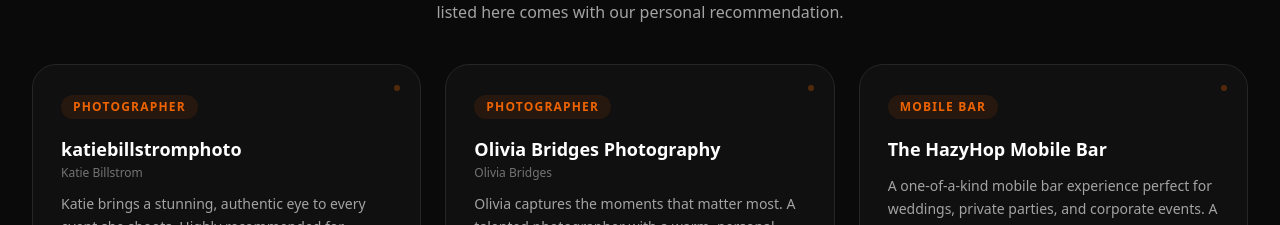
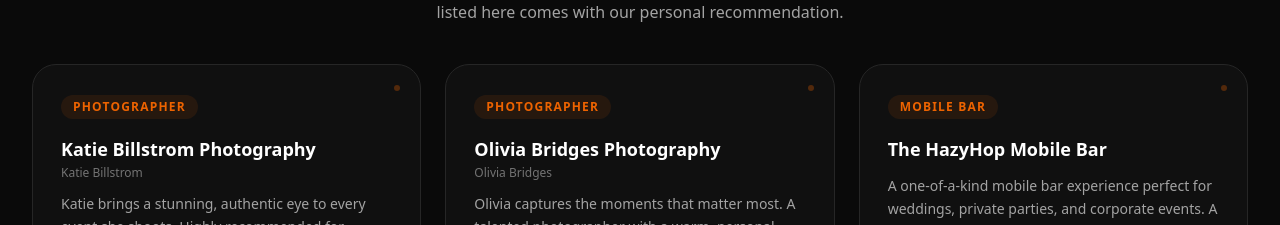
Before and after one commit to dexter806/tascosa.audio, a Next.js app: page /partners in a window 1280 px wide. Shown: the part 1380-1605 px from the top of the page. Built offline with nearby package versions, Linux system fonts and the light colour scheme.

Commit message:
Update partners.jsx

```diff
--- a/pages/partners.jsx
+++ b/pages/partners.jsx
@@ -52,7 +52,7 @@ const VENUES = [
 const VENDORS = [
   {
     name: "Katie Billstrom",
-    business: "katiebillstromphoto",
+    business: "Katie Billstrom Photography",
     category: "Photographer",
     description:
       "Katie brings a stunning, authentic eye to every event she shoots. Highly recommended for weddings and private events across the Panhandle.",
```
